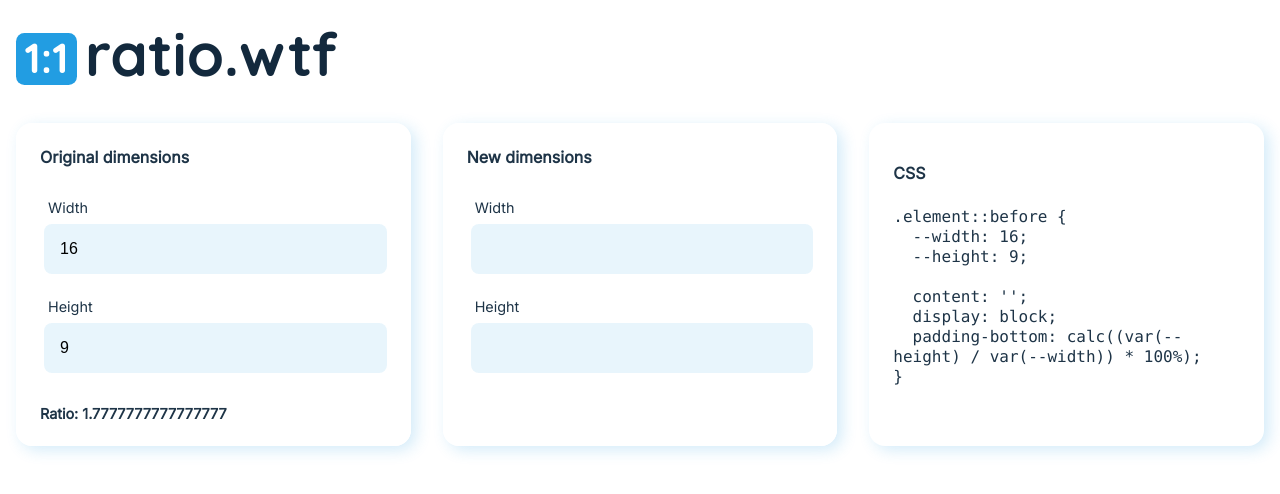
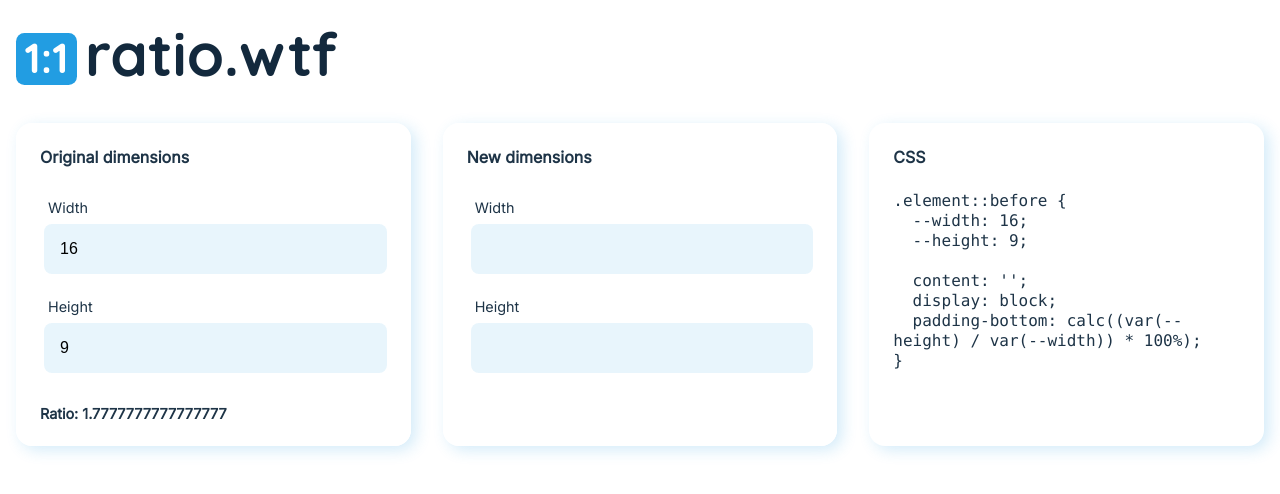
Before and after one commit to marlonmarcello/ratio.wtf, a React (Create React App) app: page / in a window 1280 px wide. Shown: the top 494 px of the page. Built offline with nearby package versions, Linux system fonts and the light colour scheme.

Commit message:
small fix

```diff
--- a/src/App.js
+++ b/src/App.js
@@ -86,7 +86,7 @@ function App() {
         </InputGroup>
       </Fieldset>
       <Card>
-        <p className="txt-weight-bold margin-bottom-4">CSS</p>
+        <p className="txt-weight-bold margin-bottom-4 margin-top-0">CSS</p>
         <pre className={styles.App__output}>
           <code>
             {`.element::before {\n`}
--- a/src/index.scss
+++ b/src/index.scss
@@ -30,6 +30,10 @@ code {
     monospace;
 }
 
+p {
+  margin-top: 0;
+}
+
 h1,
 h2,
 h3,
```
